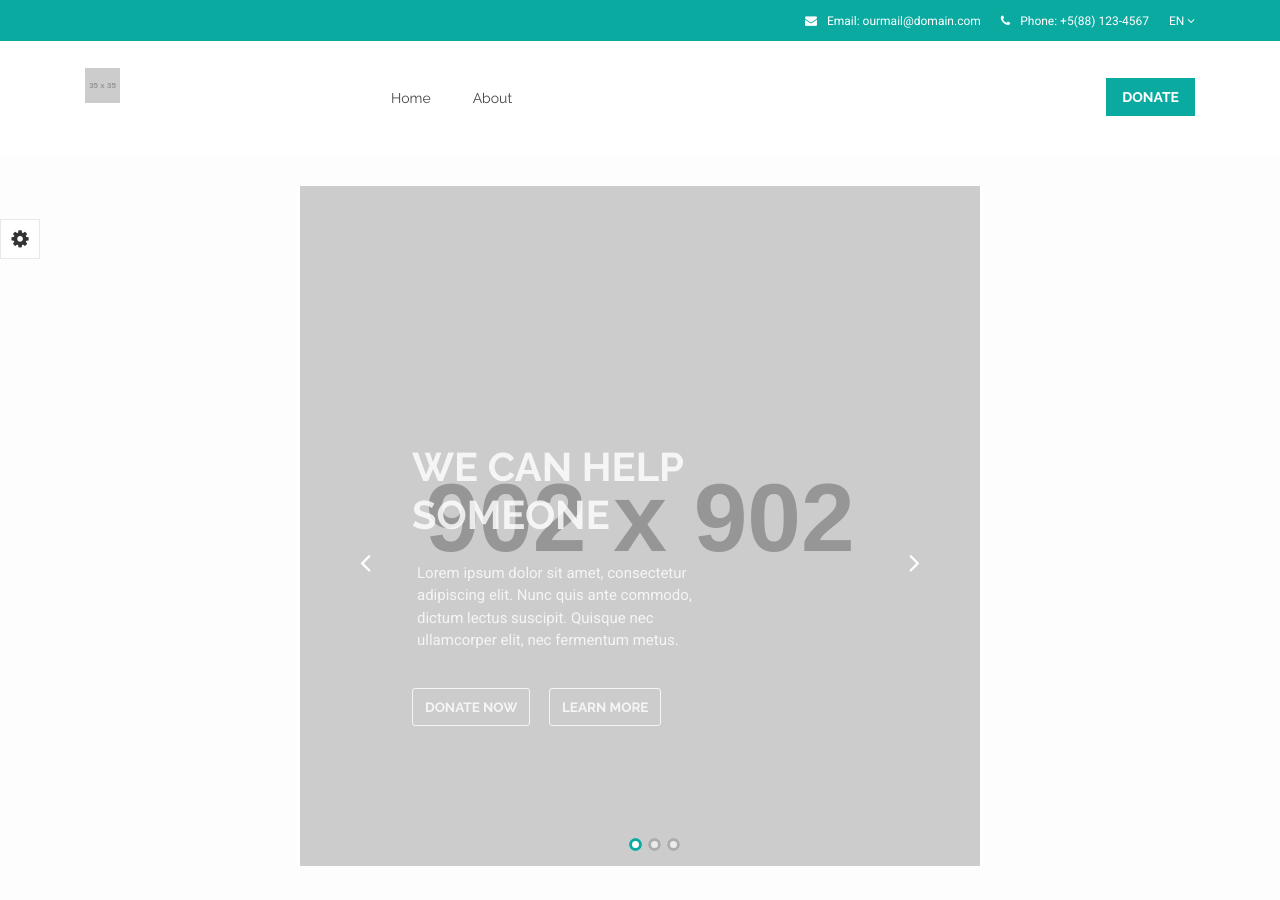
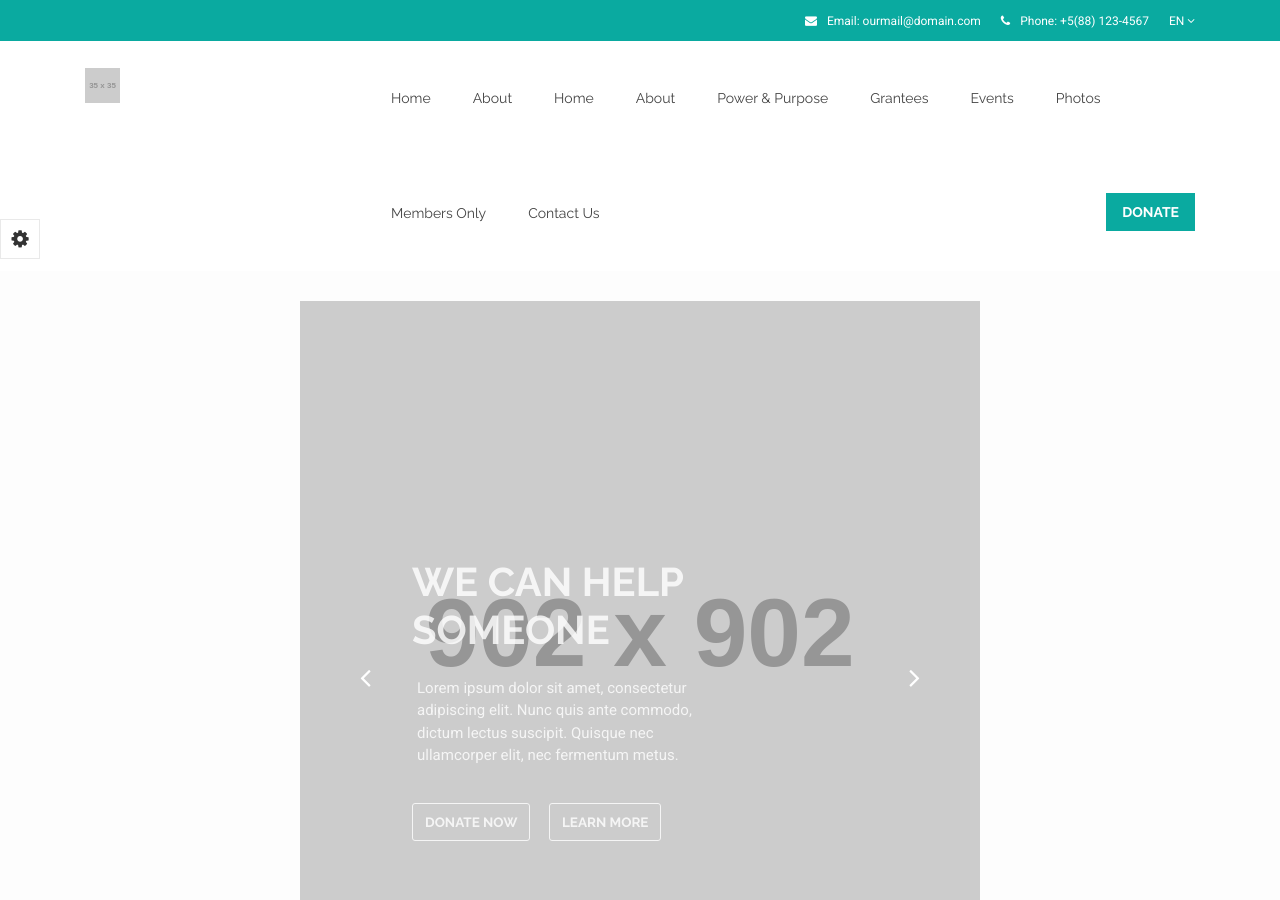
Before and after one commit to brightplum/ccc-foundation, a Jekyll site: the page built from index.html, in a window 1280 px wide and 900 px high. Built offline with Jekyll 4.4.1, drawn with Linux system fonts in a browser that asks for light colours; nearby versions of some CDN libraries; library files that are not in the unit come from our copies.

Commit message:
testing _data/navigation.yml as menu

```diff
--- /dev/null
+++ b/_data/navigation.yml
@@ -0,0 +1,16 @@
+- name: Home
+  link: {{ site.url }}
+- name: About
+  link: /about
+- name: Power & Purpose
+  link:
+- name: Grantees
+  link:
+- name: Events
+  link:
+- name: Photos
+  link:
+- name: Members Only
+  link:
+- name: Contact Us
+  link:
--- a/_includes/header.html
+++ b/_includes/header.html
@@ -48,7 +48,7 @@
           <div class="logo ptb-32">
             <!-- logo here -->
             <a href="{{ site.url }}index.html">
-              <img src="https://via.placeholder.com/35x35.png?" alt="">
+              <img src="https://via.placeholder.com/35x35.png" alt="">
             </a>
             <!-- end logo -->
           </div>
@@ -66,6 +66,14 @@
                   <a class="" href="{{ my_page.url | prepend: site.url }}">{{ my_page.title }}</a>
                 </li>
                 {% endif %}
+                {% endfor %}
+
+                {% for item in site.data.navigation %}
+                <li>
+                  <a href="{{ item.link }}" {% if page.url == item.link %}style="color: red;"{% endif %}>
+                    {{ item.name }}
+                  </a>
+                </li>
                 {% endfor %}
               </ul>
             </nav>
```
